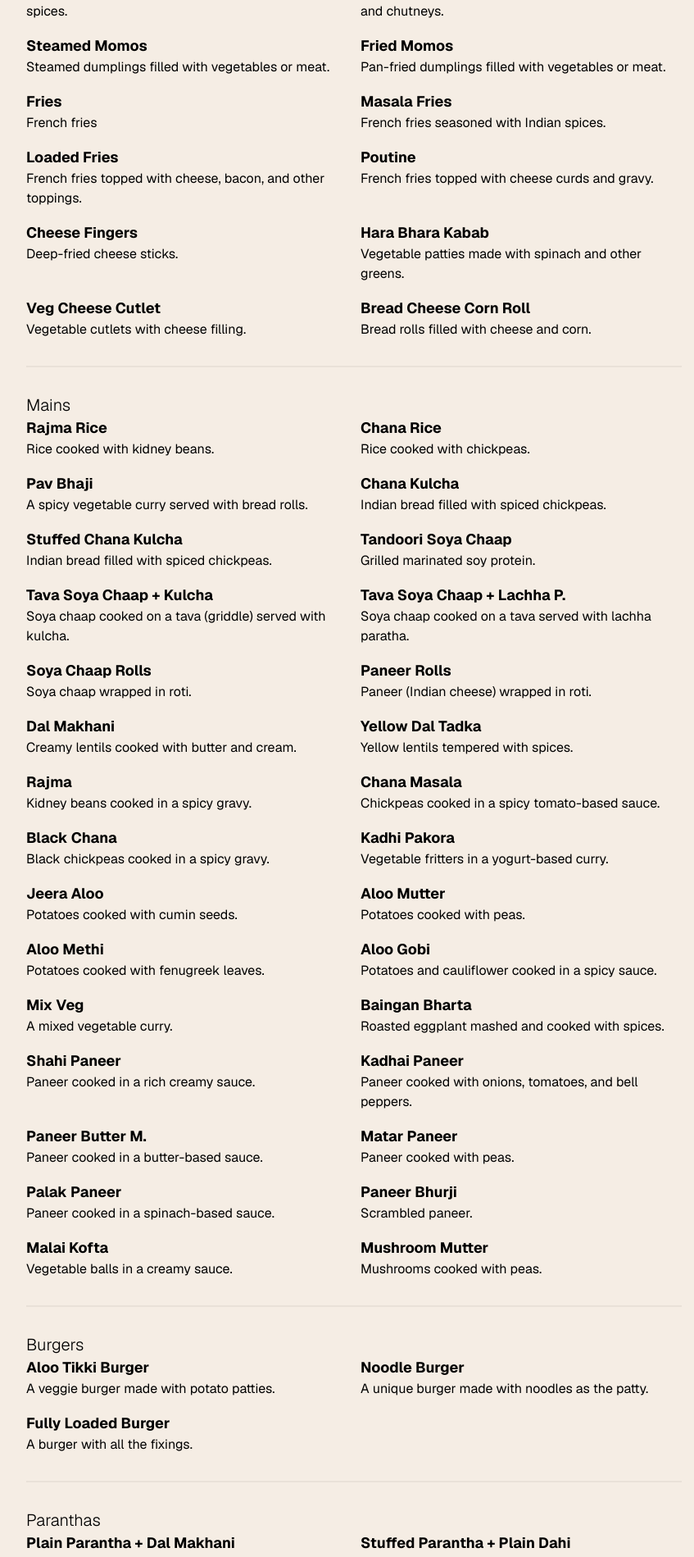
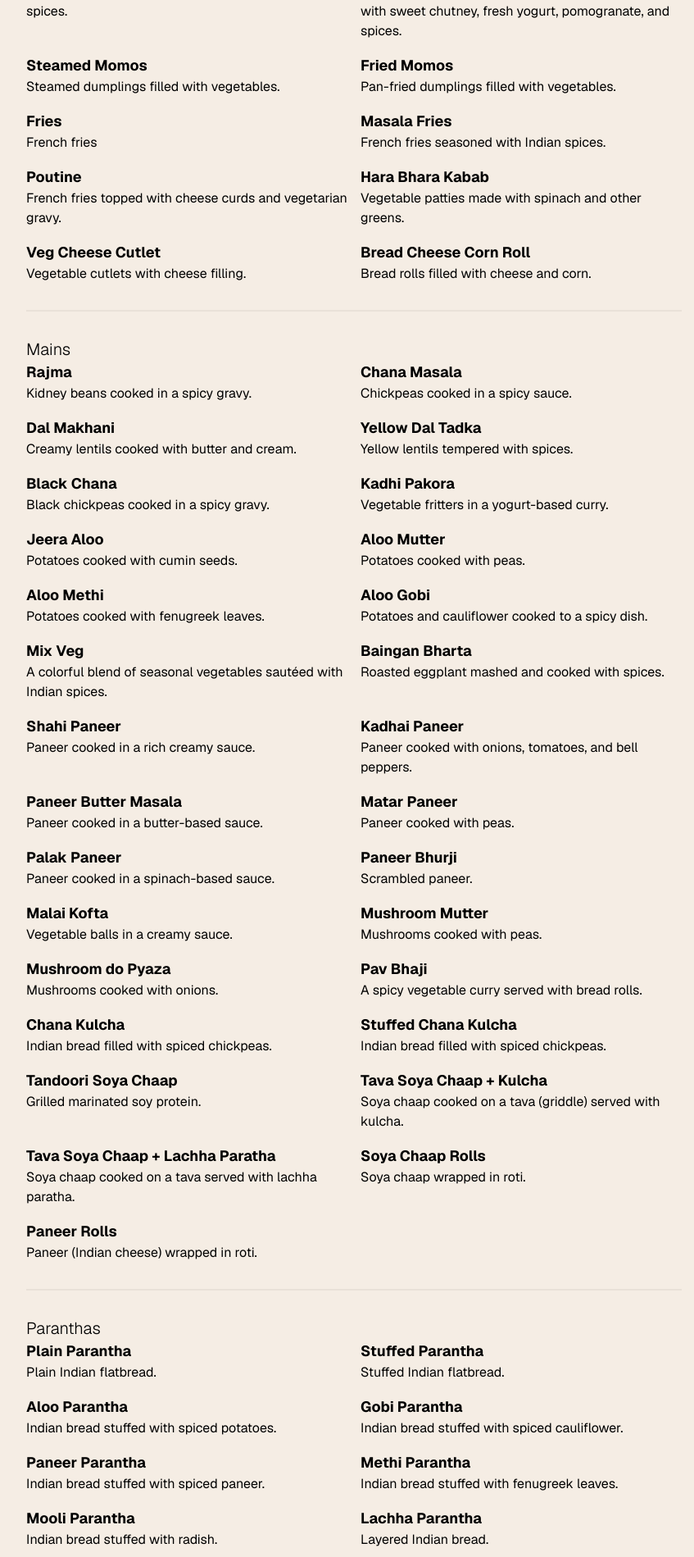
Before and after one commit to Krish120003/mvz-kitchen, a Next.js app: page /catering in a window 1280 px wide. Shown: the part 880-2779 px from the top of the page at 82% size, without its empty margins (416-1263 px from the left). Built offline with nearby package versions, Linux system fonts and the light colour scheme.

Commit message:
fix: update menu

```diff
--- a/src/components/layout.tsx
+++ b/src/components/layout.tsx
@@ -139,8 +139,7 @@ export function Layout({ children }: LayoutProps) {
             <div>
               <h2 className="text-lg font-semibold">MV&apos;z Kitchen</h2>
               <p className="text-wrap text-neutral-300">
-                Serving flavour Indian food across the
-                Kitchener-Waterloo-Cambridge region.
+                Serving flavourful Indian food across the KWC region.
               </p>
             </div>
           </div>
--- a/src/data/menu.ts
+++ b/src/data/menu.ts
@@ -20,7 +20,7 @@ export const FoodTruckMenuItems: MenuItem[] = [
   {
     name: "Dahi Bhalla",
     description:
-      "Fried lentil balls soaked in yogurt, tamarind chutney, and spices.",
+      "Fried lentil balls soaked in yogurt, sweet chutney, and spices.",
     category: "Snacks",
   },
   {
@@ -31,12 +31,14 @@ export const FoodTruckMenuItems: MenuItem[] = [
   },
   {
     name: "Samosa Chana Chat",
-    description: "Crispy samosas served with chickpeas, chutneys, and spices.",
+    description:
+      "Crispy samosas served with chickpea gravy, chutneys, and spices.",
     category: "Snacks",
   },
   {
     name: "Noodle Burger",
-    description: "A unique burger made with noodles as the patty.",
+    description:
+      "A Indo-Chinese burger loaded with noodles, potato patty and veggies.",
     category: "Main Course",
   },
   {
@@ -57,22 +59,23 @@ export const FoodTruckMenuItems: MenuItem[] = [
   },
   {
     name: "Chaap Kulcha",
-    description: "A stuffed Indian bread filled with marinated soy protein.",
+    description:
+      "Tandoori marinated soy protein and gravy and served with soft Indian kulcha bread.",
     category: "Main Course",
   },
   {
     name: "Aloo Tikki Burger",
-    description: "A veggie burger made with potato patties.",
+    description: "A burger loaded with potato patties, paneer and veggies.",
     category: "Main Course",
   },
   {
-    name: "Chana (Chickpea) Rice",
-    description: "Rice cooked with spiced chickpeas.",
+    name: "Chana Rice",
+    description: "Rice served with chickpea curry.",
     category: "Main Course",
   },
   {
-    name: "Rajma (Kidney Beans) Rice",
-    description: "Rice cooked with spiced kidney beans.",
+    name: "Rajma Rice",
+    description: "Rice served with bean curry.",
     category: "Main Course",
   },
   {
@@ -92,11 +95,11 @@ export const FoodTruckMenuItems: MenuItem[] = [
   },
   {
     name: "Mix Fruit Juice",
-    description: "A blend of orange, apple, pineapple, and carrot juices.",
+    description: "A blend of orange, apple, and pineapple juices.",
     category: "Drinks",
   },
   {
-    name: "Pepsi",
+    name: "Pop",
     description: "A carbonated soft drink.",
     category: "Drinks",
   },
@@ -106,9 +109,36 @@ export const FoodTruckMenuItems: MenuItem[] = [
     category: "Drinks",
   },
   {
-    name: "Keser Milk Bodam",
+    name: "Keser Milk Badam",
     description: "A sweet, saffron-flavored milk drink.",
     category: "Drinks",
+  },
+  {
+    name: "Pav Bhaji",
+    description: "A spicy vegetable curry served with buttered bread rolls.",
+    category: "Main Course",
+  },
+  {
+    name: "Steamed Momos",
+    description:
+      "Steamed dumplings filled with vegetables and aromatic spices.",
+    category: "Snacks",
+  },
+  {
+    name: "Fried Momos",
+    description: "Crispy fried dumplings filled with vegetables and spices.",
+    category: "Snacks",
+  },
+  {
+    name: "Mango Lassi",
+    description: "A sweet yogurt-based drink blended with mango pulp.",
+    category: "Drinks",
+  },
+  {
+    name: "Desi Ghee Tava Aloo Tikki",
+    description:
+      "Crispy potato patties cooked in clarified butter served with sweet chutney, fresh yogurt, pomogranate, and spices.",
+    category: "Snacks",
   },
 ];
 
@@ -116,7 +146,8 @@ export const CateringMenuItems: MenuItem[] = [
   // Page 1
   {
     name: "Dahi Bhalla",
-    description: "Yogurt and lentil fritters",
+    description:
+      "Fried lentil balls soaked in yogurt, sweet chutney, and spices.",
     category: "Appetizers",
   },
   {
@@ -143,19 +174,19 @@ export const CateringMenuItems: MenuItem[] = [
     category: "Appetizers",
   },
   {
-    name: "Desi Ghee Aloo Tikki Chat",
+    name: "Desi Ghee Tava Aloo Tikki",
     description:
-      "Potato patties cooked in ghee, served with chickpeas and chutneys.",
+      "Crispy potato patties cooked in clarified butter served with sweet chutney, fresh yogurt, pomogranate, and spices.",
     category: "Appetizers",
   },
   {
     name: "Steamed Momos",
-    description: "Steamed dumplings filled with vegetables or meat.",
+    description: "Steamed dumplings filled with vegetables.",
     category: "Appetizers",
   },
   {
     name: "Fried Momos",
-    description: "Pan-fried dumplings filled with vegetables or meat.",
+    description: "Pan-fried dumplings filled with vegetables.",
     category: "Appetizers",
   },
   {
@@ -168,19 +199,14 @@ export const CateringMenuItems: MenuItem[] = [
     description: "French fries seasoned with Indian spices.",
     category: "Appetizers",
   },
-  {
-    name: "Loaded Fries",
-    description: "French fries topped with cheese, bacon, and other toppings.",
-    category: "Appetizers",
-  },
+  // {
+  //   name: "Loaded Fries",
+  //   description: "French fries topped with cheese, bacon, and other toppings.",
+  //   category: "Appetizers",
+  // },
   {
     name: "Poutine",
-    description: "French fries topped with cheese curds and gravy.",
-    category: "Appetizers",
-  },
-  {
-    name: "Cheese Fingers",
-    description: "Deep-fried cheese sticks.",
+    description: "French fries topped with cheese curds and vegetarian gravy.",
     category: "Appetizers",
   },
   {
@@ -198,87 +224,109 @@ export const CateringMenuItems: MenuItem[] = [
     description: "Bread rolls filled with cheese and corn.",
     category: "Appetizers",
   },
+  // ============================================================
   {
-    name: "Rajma Rice",
-    description: "Rice cooked with kidney beans.",
+    name: "Rajma",
+    description: "Kidney beans cooked in a spicy gravy.",
     category: "Mains",
   },
   {
-    name: "Chana Rice",
-    description: "Rice cooked with chickpeas.",
+    name: "Chana Masala",
+    description: "Chickpeas cooked in a spicy sauce.",
     category: "Mains",
   },
+
+  // {
+  //   name: "Plain Parantha + Dal Makhani",
+  //   description: "Plain Indian flatbread served with creamy lentils.",
+  //   category: "Paranthas",
+  // },
+  // {
+  //   name: "Stuffed Parantha + Plain Dahi",
+  //   description: "Stuffed Indian flatbread served with plain yogurt.",
+  //   category: "Paranthas",
+  // },
+  // {
+  //   name: "Stuffed Parantha + Dal Makhani",
+  //   description: "Stuffed Indian flatbread served with creamy lentils.",
+  //   category: "Paranthas",
+  // },
   {
-    name: "Pav Bhaji",
-    description: "A spicy vegetable curry served with bread rolls.",
-    category: "Mains",
-  },
-  {
-    name: "Chana Kulcha",
-    description: "Indian bread filled with spiced chickpeas.",
-    category: "Mains",
-  },
-  {
-    name: "Stuffed Chana Kulcha",
-    description: "Indian bread filled with spiced chickpeas.",
-    category: "Mains",
-  },
-  {
-    name: "Tandoori Soya Chaap",
-    description: "Grilled marinated soy protein.",
-    category: "Mains",
-  },
-  {
-    name: "Tava Soya Chaap + Kulcha",
-    description: "Soya chaap cooked on a tava (griddle) served with kulcha.",
-    category: "Mains",
-  },
-  {
-    name: "Tava Soya Chaap + Lachha P.",
-    description: "Soya chaap cooked on a tava served with lachha paratha.",
-    category: "Mains",
-  },
-  {
-    name: "Soya Chaap Rolls",
-    description: "Soya chaap wrapped in roti.",
-    category: "Mains",
-  },
-  {
-    name: "Paneer Rolls",
-    description: "Paneer (Indian cheese) wrapped in roti.",
-    category: "Mains",
-  },
-  {
-    name: "Aloo Tikki Burger",
-    description: "A veggie burger made with potato patties.",
-    category: "Burgers",
-  },
-  {
-    name: "Noodle Burger",
-    description: "A unique burger made with noodles as the patty.",
-    category: "Burgers",
-  },
-  {
-    name: "Fully Loaded Burger",
-    description: "A burger with all the fixings.",
-    category: "Burgers",
-  },
-  {
-    name: "Plain Parantha + Dal Makhani",
-    description: "Plain Indian flatbread served with creamy lentils.",
+    name: "Plain Parantha",
+    description: "Plain Indian flatbread.",
     category: "Paranthas",
   },
   {
-    name: "Stuffed Parantha + Plain Dahi",
-    description: "Stuffed Indian flatbread served with plain yogurt.",
+    name: "Stuffed Parantha",
+    description: "Stuffed Indian flatbread.",
     category: "Paranthas",
   },
   {
-    name: "Stuffed Parantha + Dal Makhani",
-    description: "Stuffed Indian flatbread served with creamy lentils.",
+    name: "Aloo Parantha",
+    description: "Indian bread stuffed with spiced potatoes.",
     category: "Paranthas",
   },
-  // Page 2
+  {
+    name: "Gobi Parantha",
+    description: "Indian bread stuffed with spiced cauliflower.",
+    category: "Paranthas",
+  },
+  {
+    name: "Paneer Parantha",
+    description: "Indian bread stuffed with spiced paneer.",
+    category: "Paranthas",
+  },
+  {
+    name: "Methi Parantha",
+    description: "Indian bread stuffed with fenugreek leaves.",
+    category: "Paranthas",
+  },
+  {
+    name: "Mooli Parantha",
+    description: "Indian bread stuffed with radish.",
+    category: "Paranthas",
+  },
+  {
+    name: "Lachha Parantha",
+    description: "Layered Indian bread.",
+    category: "Paranthas",
+  },
+  {
+    name: "Butter Naan",
+    description: "Leavened Indian bread cooked in a tandoor.",
+    category: "Paranthas",
+  },
+  {
+    name: "Garlic Naan",
+    description: "Leavened Indian bread with garlic.",
+    category: "Paranthas",
+  },
+  {
+    name: "Plain Naan",
+    description: "Leavened Indian bread.",
+    category: "Paranthas",
+  },
+  {
+    name: "Kulcha",
+    description: "Leavened Indian bread.",
+    category: "Paranthas",
+  },
+  {
+    name: "Stuffed Kulcha",
+    description: "Leavened Indian bread stuffed with spiced potatoes.",
+    category: "Paranthas",
+  },
+  {
+    name: "Puri",
+    description: "Deep-fried Indian bread with a puffed texture.",
+    category: "Paranthas",
+  },
+  {
+    name: "Bhature",
+    description:
+      "A fluffy, soft deep-fried Indian bread made with maida flour and yogurt.",
+    category: "Paranthas",
+  },
   {
     name: "Dal Makhani",
     description: "Creamy lentils cooked with butter and cream.",
@@ -287,16 +335,6 @@ export const CateringMenuItems: MenuItem[] = [
   {
     name: "Yellow Dal Tadka",
     description: "Yellow lentils tempered with spices.",
-    category: "Mains",
-  },
-  {
-    name: "Rajma",
-    description: "Kidney beans cooked in a spicy gravy.",
-    category: "Mains",
-  },
-  {
-    name: "Chana Masala",
-    description: "Chickpeas cooked in a spicy tomato-based sauce.",
     category: "Mains",
   },
   {
@@ -326,12 +364,13 @@ export const CateringMenuItems: MenuItem[] = [
   },
   {
     name: "Aloo Gobi",
-    description: "Potatoes and cauliflower cooked in a spicy sauce.",
+    description: "Potatoes and cauliflower cooked to a spicy dish.",
     category: "Mains",
   },
   {
     name: "Mix Veg",
-    description: "A mixed vegetable curry.",
+    description:
+      "A colorful blend of seasonal vegetables sautéed with Indian spices.",
     category: "Mains",
   },
   {
@@ -350,7 +389,7 @@ export const CateringMenuItems: MenuItem[] = [
     category: "Mains",
   },
   {
-    name: "Paneer Butter M.",
+    name: "Paneer Butter Masala",
     description: "Paneer cooked in a butter-based sauce.",
     category: "Mains",
   },
@@ -379,4 +418,65 @@ export const CateringMenuItems: MenuItem[] = [
     description: "Mushrooms cooked with peas.",
     category: "Mains",
   },
+  {
+    name: "Mushroom do Pyaza",
+    description: "Mushrooms cooked with onions.",
+    category: "Mains",
+  },
+  {
+    name: "Pav Bhaji",
+    description: "A spicy vegetable curry served with bread rolls.",
+    category: "Mains",
+  },
+  {
+    name: "Chana Kulcha",
+    description: "Indian bread filled with spiced chickpeas.",
+    category: "Mains",
+  },
+  {
+    name: "Stuffed Chana Kulcha",
+    description: "Indian bread filled with spiced chickpeas.",
+    category: "Mains",
+  },
+  {
+    name: "Tandoori Soya Chaap",
+    description: "Grilled marinated soy protein.",
+    category: "Mains",
+  },
+  {
+    name: "Tava Soya Chaap + Kulcha",
+    description: "Soya chaap cooked on a tava (griddle) served with kulcha.",
+    category: "Mains",
+  },
+  {
+    name: "Tava Soya Chaap + Lachha Paratha",
+    description: "Soya chaap cooked on a tava served with lachha paratha.",
+    category: "Mains",
+  },
+  {
+    name: "Soya Chaap Rolls",
+    description: "Soya chaap wrapped in roti.",
+    category: "Mains",
+  },
+  {
+    name: "Paneer Rolls",
+    description: "Paneer (Indian cheese) wrapped in roti.",
+    category: "Mains",
+  },
+  {
+    name: "Aloo Tikki Burger",
+    description: "A veggie burger made with potato patties.",
+    category: "Burgers",
+  },
+  {
+    name: "Noodle Burger",
+    description: "A unique burger made with noodles and the patty.",
+    category: "Burgers",
+  },
+  {
+    name: "Fully Loaded Burger",
+    description:
+      "A burger loaded with everything - noodles, paneer, and potato patty.",
+    category: "Burgers",
+  },
 ];
```
